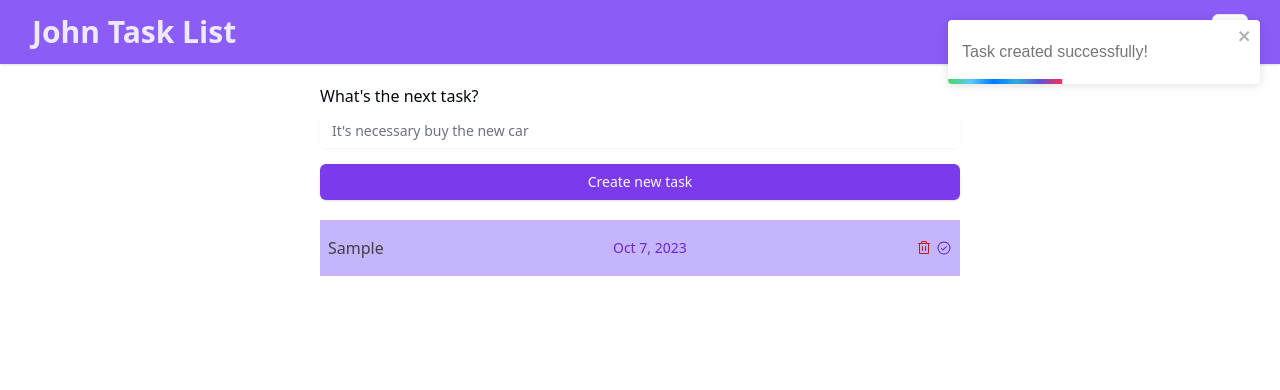
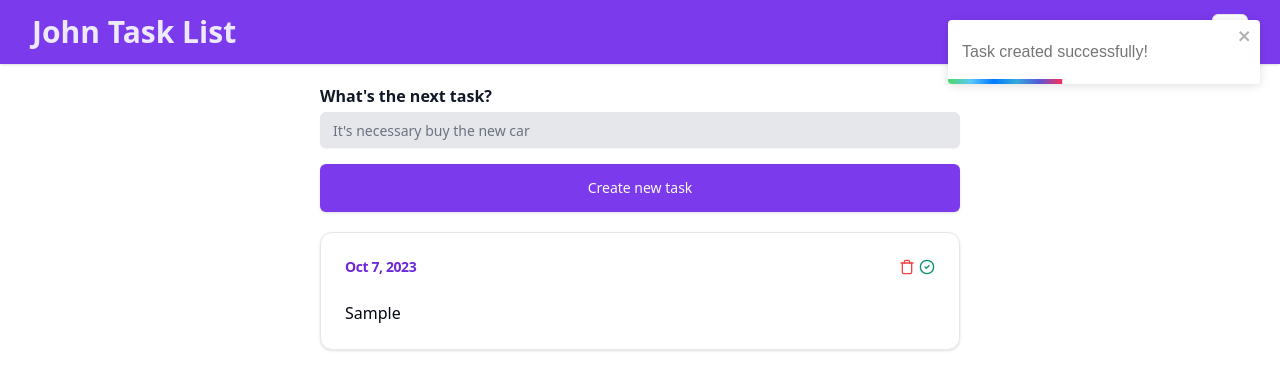
Before and after one commit to LucasAnselmoSilva12345/John-Task-List, a React (Vite) app: page / in a window 1280 px wide. Both pictures are taken after typing "Sample" into the empty fields and a click on the button "Create new task". Shown: the top 390 px of the page. Built offline with nearby package versions, Linux system fonts and the light colour scheme.

Commit message:
feat: New styles of app
Issue: https://github.com/LucasAnselmoSilva12345/John-Task-List/issues/14

Signed-off-by: LucasAnselmoSilva12345 <lucasanselmodasilva02@gmail.com>

```diff
--- a/index.html
+++ b/index.html
@@ -17,7 +17,7 @@
     <link rel="icon" type="image/svg+xml" href="/iconsTask.png" />
     <title>Home | John Task List</title>
   </head>
-  <body class="w-screen bg-slate-50 dark:bg-neutral-800">
+  <body class="w-screen bg-background">
     <div id="root"></div>
     <script type="module" src="/src/main.tsx"></script>
   </body>
--- a/src/components/Header.tsx
+++ b/src/components/Header.tsx
@@ -2,14 +2,10 @@
 
 export function Header() {
   return (
-    <header className="bg-violet-500 shadow dark:bg-neutral-900 ">
-      <div className="mx-auto px-4 sm:px-6 lg:px-8">
+    <header className="bg-primary shadow">
+      <div className="mx-auto px-6 lg:px-8">
         <div className="flex items-center justify-between h-16">
-          <div className="flex items-center">
-            <h1 className="text-3xl font-bold text-violet-100">
-              John Task List
-            </h1>
-          </div>
+          <h1 className="text-3xl font-bold text-violet-100">John Task List</h1>
           <ModeToggle />
         </div>
       </div>
--- /dev/null
+++ b/src/components/TodoTaskShow/TodoTaskShow.tsx
@@ -0,0 +1,64 @@
+import { TodoTaskListProps } from '../../types/TodoTaskListProps';
+import { DateDisplay } from '../DateDisplay/DateDisplay';
+import {
+  Card,
+  CardContent,
+  CardDescription,
+  CardHeader,
+  CardTitle,
+} from '../ui/card';
+import { CheckCircle2, Trash } from 'lucide-react';
+
+interface TodoTaskShowProps {
+  task: TodoTaskListProps;
+  deleteTask(DeleteTaskById: number): void;
+  finishedTask(FinishedTaskById: number): void;
+}
+
+export function TodoTaskShow({
+  task,
+  deleteTask,
+  finishedTask,
+}: TodoTaskShowProps) {
+  const currentDate = new Date();
+
+  return (
+    <Card className="w-full">
+      <CardHeader>
+        <div className="flex items-center justify-between">
+          <CardTitle>
+            <DateDisplay date={currentDate} />
+          </CardTitle>
+          <CardDescription className="flex items-center justify-end space-x-1">
+            <span
+              data-testid="deleteTaskIcon"
+              aria-label="Delete this task"
+              role="button"
+              className="cursor-pointer text-center text-sm"
+              onClick={() => deleteTask(task.id)}
+            >
+              <Trash
+                className="text-destructive transition-all duration-200 hover:opacity-50"
+                size={16}
+              />
+            </span>
+            <span
+              aria-label="Finished this task"
+              role="button"
+              className="cursor-pointer text-center text-sm"
+              onClick={() => finishedTask(task.id)}
+            >
+              <CheckCircle2
+                className="text-emerald-600  transition-all duration-200 hover:opacity-50"
+                size={16}
+              />
+            </span>
+          </CardDescription>
+        </div>
+      </CardHeader>
+      <CardContent>
+        <h2>{task.taskName}</h2>
+      </CardContent>
+    </Card>
+  );
+}
--- a/src/components/TodoTaskShow/index.tsx
+++ /dev/null
@@ -1,55 +0,0 @@
-import { CheckCircle, Trash } from '@phosphor-icons/react';
-import { TodoTaskListProps } from '../../types/TodoTaskListProps';
-import { DateDisplay } from '../DateDisplay/DateDisplay';
-
-interface TodoTaskShowProps {
-  task: TodoTaskListProps;
-  deleteTask(DeleteTaskById: number): void;
-  finishedTask(FinishedTaskById: number): void;
-}
-
-export function TodoTaskShow({
-  task,
-  deleteTask,
-  finishedTask,
-}: TodoTaskShowProps) {
-  const currentDate = new Date();
-
-  return (
-    <div className="bg-violet-300 dark:bg-neutral-700 mt-4 py-4 px-2 flex items-center justify-between">
-      <div>
-        <p className="text-base font-medium text-zinc-700 dark:text-neutral-300">
-          {task.taskName}
-        </p>
-      </div>
-
-      <DateDisplay date={currentDate} />
-
-      <div className="flex items-center gap-1">
-        <span
-          data-testid="deleteTaskIcon"
-          aria-label="Delete this task"
-          role="button"
-          className="cursor-pointer text-center text-sm"
-          onClick={() => deleteTask(task.id)}
-        >
-          <Trash
-            className="text-red-700 dark:text-violet-300 hover:opacity-50"
-            size={16}
-          />
-        </span>
-        <span
-          aria-label="Finished this task"
-          role="button"
-          className="cursor-pointer text-center text-sm"
-          onClick={() => finishedTask(task.id)}
-        >
-          <CheckCircle
-            className="text-violet-800 dark:text-violet-300 hover:opacity-50"
-            size={16}
-          />
-        </span>
-      </div>
-    </div>
-  );
-}
--- a/src/components/Warning.tsx
+++ b/src/components/Warning.tsx
@@ -5,8 +5,8 @@
 
   return (
     <div className="space-y-1">
-      <div className="w-full h-1 bg-violet-200" />
-      <span className="text-violet-300 block text-center">
+      <div className="w-full h-1 bg-muted" />
+      <span className="text-muted-foreground block text-center">
         {t('withoutTask')}
       </span>
     </div>
--- /dev/null
+++ b/src/components/ui/card.tsx
@@ -0,0 +1,76 @@
+import * as React from "react"
+
+import { cn } from "@/lib/utils"
+
+const Card = React.forwardRef<
+  HTMLDivElement,
+  React.HTMLAttributes<HTMLDivElement>
+>(({ className, ...props }, ref) => (
+  <div
+    ref={ref}
+    className={cn(
+      "rounded-xl border bg-card text-card-foreground shadow",
+      className
+    )}
+    {...props}
+  />
+))
+Card.displayName = "Card"
+
+const CardHeader = React.forwardRef<
+  HTMLDivElement,
+  React.HTMLAttributes<HTMLDivElement>
+>(({ className, ...props }, ref) => (
+  <div
+    ref={ref}
+    className={cn("flex flex-col space-y-1.5 p-6", className)}
+    {...props}
+  />
+))
+CardHeader.displayName = "CardHeader"
+
+const CardTitle = React.forwardRef<
+  HTMLParagraphElement,
+  React.HTMLAttributes<HTMLHeadingElement>
+>(({ className, ...props }, ref) => (
+  <h3
+    ref={ref}
+    className={cn("font-semibold leading-none tracking-tight", className)}
+    {...props}
+  />
+))
+CardTitle.displayName = "CardTitle"
+
+const CardDescription = React.forwardRef<
+  HTMLParagraphElement,
+  React.HTMLAttributes<HTMLParagraphElement>
+>(({ className, ...props }, ref) => (
+  <p
+    ref={ref}
+    className={cn("text-sm text-muted-foreground", className)}
+    {...props}
+  />
+))
+CardDescription.displayName = "CardDescription"
+
+const CardContent = React.forwardRef<
+  HTMLDivElement,
+  React.HTMLAttributes<HTMLDivElement>
+>(({ className, ...props }, ref) => (
+  <div ref={ref} className={cn("p-6 pt-0", className)} {...props} />
+))
+CardContent.displayName = "CardContent"
+
+const CardFooter = React.forwardRef<
+  HTMLDivElement,
+  React.HTMLAttributes<HTMLDivElement>
+>(({ className, ...props }, ref) => (
+  <div
+    ref={ref}
+    className={cn("flex items-center p-6 pt-0", className)}
+    {...props}
+  />
+))
+CardFooter.displayName = "CardFooter"
+
+export { Card, CardHeader, CardFooter, CardTitle, CardDescription, CardContent }
--- a/src/pages/Home.tsx
+++ b/src/pages/Home.tsx
@@ -3,7 +3,7 @@
 import 'react-toastify/dist/ReactToastify.css';
 
 import { Header } from '../components/Header';
-import { TodoTaskShow } from '../components/TodoTaskShow';
+import { TodoTaskShow } from '../components/TodoTaskShow/TodoTaskShow';
 import { TodoTaskListProps } from '../types/TodoTaskListProps';
 import { Warning } from '../components/Warning';
 import { Tasks } from '../hook/localStorage/Tasks';
@@ -73,7 +73,10 @@
       <main className="w-4/5 my-0 mx-auto lg:w-1/2">
         <section className="my-5 flex flex-col">
           <div className="flex flex-col gap-1 mb-4">
-            <Label htmlFor="task" className="text-base font-medium">
+            <Label
+              htmlFor="task"
+              className="text-base text-secondary-foreground font-semibold"
+            >
               What's the next task?
             </Label>
 
@@ -81,7 +84,7 @@
               type="text"
               id="task"
               name="task"
-              className="w-full py-4 text-sm text-zinc-800 border-none rounded focus:outline-2 focus:outline-violet-400"
+              className="w-full bg-input border-border text-secondary-foreground"
               autoComplete="off"
               placeholder="It's necessary buy the new car"
               value={newTaskName}
@@ -89,7 +92,11 @@
             />
           </div>
 
-          <Button type="button" onClick={createTask}>
+          <Button
+            type="button"
+            className="p-6 font-medium"
+            onClick={createTask}
+          >
             Create new task
           </Button>
         </section>
```
